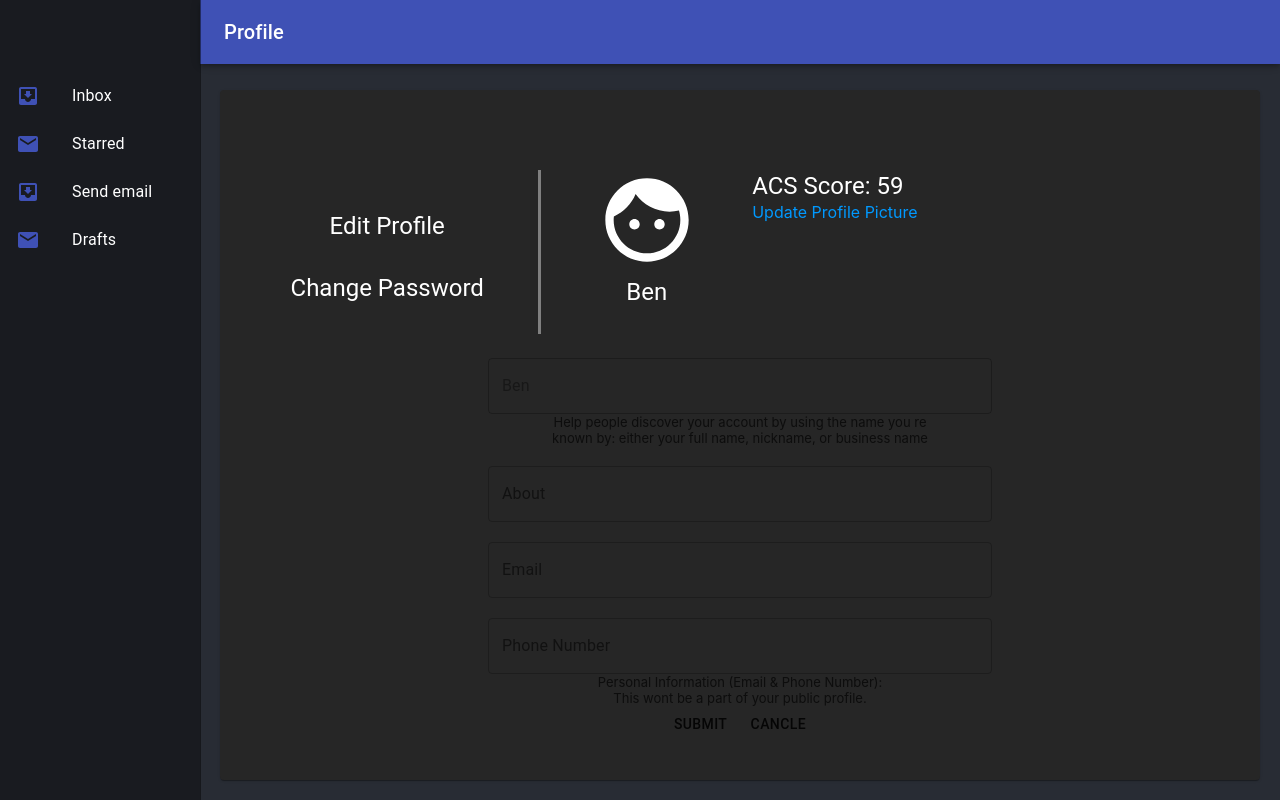
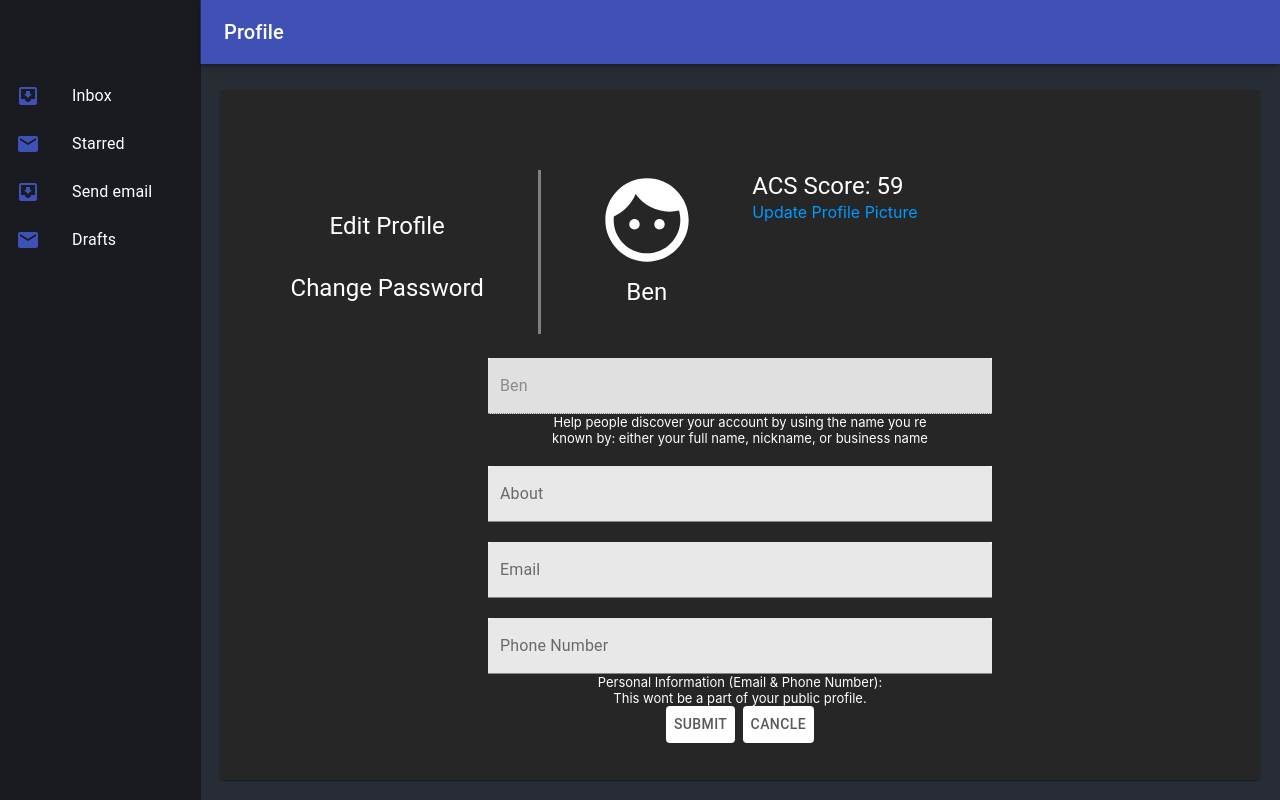
Before and after one commit to sashavoit-zz/SportsCred, a React (Create React App) app in the folder front-end/: page /profile in a window 1280 px wide. Both pictures are taken after a click on the element "Edit Profile". Built offline with nearby package versions, Linux system fonts and the light colour scheme.

Commit message:
change editProfile color to dark theme

```diff
--- a/front-end/src/components/profile/Profile.js
+++ b/front-end/src/components/profile/Profile.js
@@ -77,14 +77,20 @@ const styles = theme => ({
     fontSize: "16px"
   },
   note: {
-    color: "#0d0d0d",
+    color: "white",
     fontSize: "13px",
     // width:"50%",
     // textAlign: "center",
   },
   inputField: {
+    //color: "white",
+    backgroundColor: "white",
     width: "50%",
     marginTop: "20px",
+  },
+  Button: {
+    color:"#595959",
+    backgroundColor: "white",
   }
 });
 
@@ -149,20 +155,20 @@ class ProfilePage extends Component {
 
     const profileContent = this.state.edit ? (
       <form onSubmit={this.handleSubmit} noValidate autoComplete="off">
-        <TextField className={classes.inputField} id="name" label="Ben" variant="outlined" onChange={this.handleInputChange} disabled /><br />
+        <TextField className={classes.inputField} id="name" label="Ben" variant="filled" onChange={this.handleInputChange} disabled /><br />
         <div className={classes.note}>
           Help people discover your account by using the name you re <br />
           known by: either your full name, nickname, or business name
         </div>
-        <TextField className={classes.inputField} id="about" label="About" variant="outlined" onChange={this.handleInputChange} /><br />
+        <TextField className={classes.inputField} id="about" label="About" variant="filled" onChange={this.handleInputChange} /><br />
 
-        <TextField className={classes.inputField} id="email" label="Email" variant="outlined" onChange={this.handleInputChange} /><br />
-        <TextField className={classes.inputField} id="phone" label="Phone Number" variant="outlined" onChange={this.handleInputChange} /><br />
+        <TextField className={classes.inputField} id="email" label="Email" variant="filled" onChange={this.handleInputChange} /><br />
+        <TextField className={classes.inputField} id="phone" label="Phone Number" variant="filled" onChange={this.handleInputChange} /><br />
         <div className={classes.note}>
           Personal Information (Email & Phone Number): <br />
           This wont be a part of your public profile.
                   </div>
-        <Button type="submit">Submit</Button> <Button onClick={this.handleBackProfile} >Cancle</Button>
+        <Button className={classes.Button} type="submit">Submit</Button> <Button className={classes.Button} onClick={this.handleBackProfile} >Cancle</Button>
       </form>
     ) : (
         <Tabs>
```
